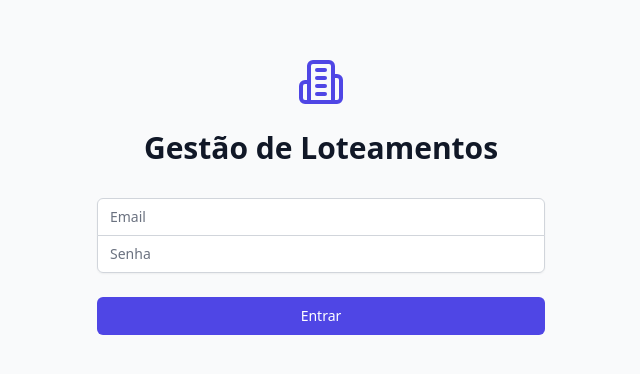
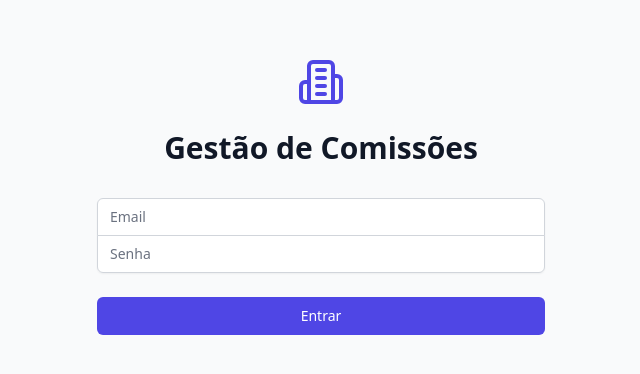
Before and after one commit to loreancarlos/GestaoEmpreendimentos, a React (Vite) app: page /login in a window 1280 px wide. Shown: the part 204-578 px from the top of the page, without its empty margins (319-959 px from the left). Built offline with nearby package versions, Linux system fonts and the light colour scheme; no server answers.

Commit message:
Update Login.tsx

```diff
--- a/src/pages/Login.tsx
+++ b/src/pages/Login.tsx
@@ -9,6 +9,7 @@ export function Login() {
   const [error, setError] = useState('');
   const navigate = useNavigate();
   const login = useAuthStore((state) => state.login);
+  console.log(process.env.VITE_API_URL);
 
   const handleSubmit = async (e: React.FormEvent) => {
     e.preventDefault();
@@ -29,7 +30,7 @@ export function Login() {
             <Building2 className="h-12 w-12 text-indigo-600" />
           </div>
           <h2 className="mt-6 text-center text-3xl font-extrabold text-gray-900">
-            Gestão de Loteamentos
+            Gestão de Comissões
           </h2>
         </div>
         <form className="mt-8 space-y-6" onSubmit={handleSubmit}>
```
